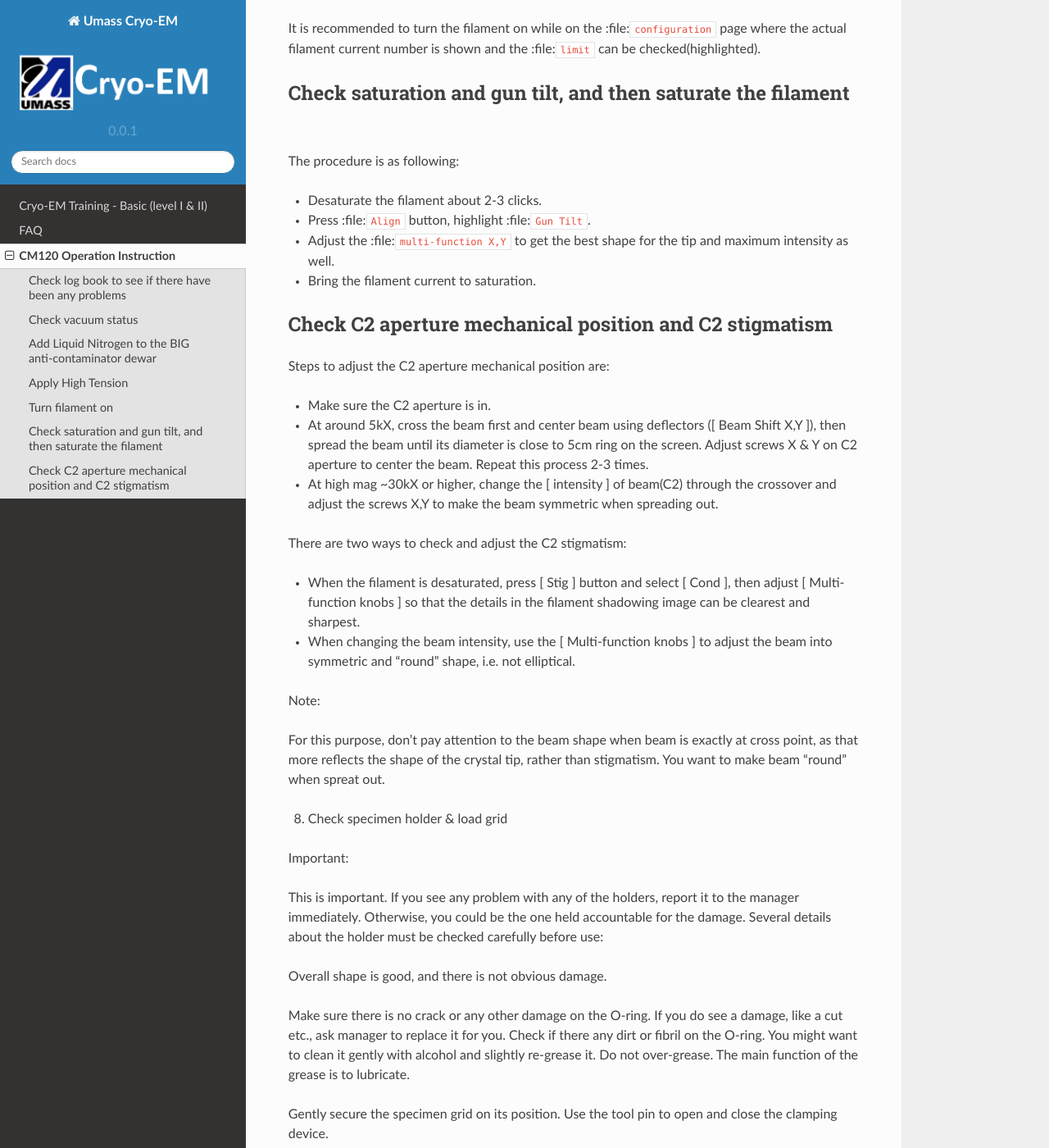
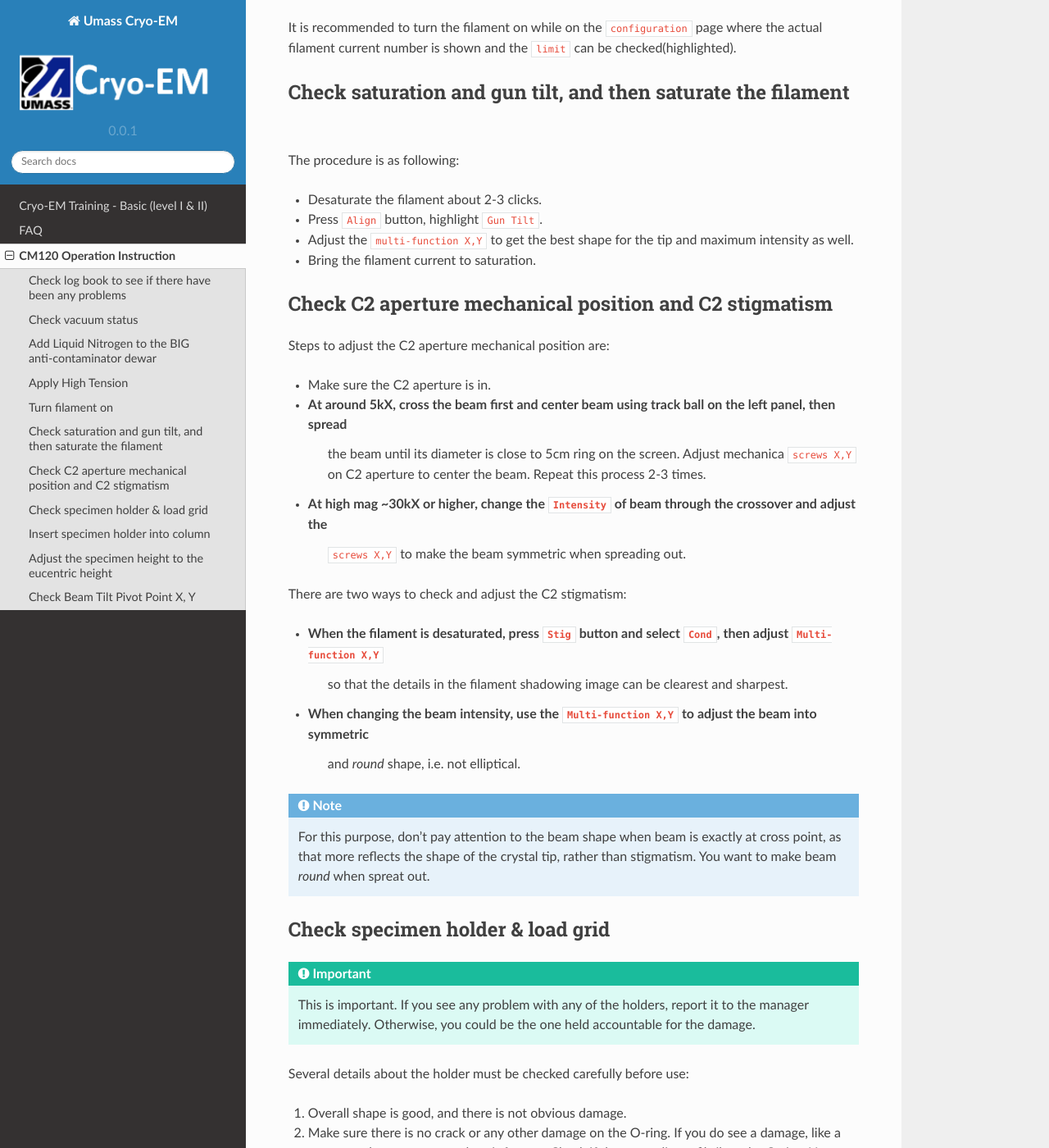
Before and after one commit to xuchen66/sphinx-emdocs, a Sphinx documentation site: the page built from source/cm120_instruction.rst, in a window 1280 px wide and 1400 px high, scrolled down 1673 px. Shown: the whole window at 82% size. Built offline with Sphinx 7.4.7 and the Read the Docs theme 2.0.0, drawn with Linux system fonts in a browser that asks for light colours; pages that are not in the unit, such as notebooks, are missing from menus; some of the changed text lies outside the part shown.

Commit message:
Update cm120_instruction.rst

```diff
--- a/source/cm120_instruction.rst
+++ b/source/cm120_instruction.rst
@@ -20,7 +20,7 @@
       feel free to let me know. Thank you!
 
 .. note::
-      all the turning knobs on the panel and push buttons are marked like :file:``button``.
+      all the turning knobs on the panel and push buttons are marked like ``button``.
 
 .. _check-logbook:
 
@@ -72,16 +72,16 @@
 Apply High Tension
 ------------------
 
-Turn High Tension (H.T.) on if it is off by pressing the :file: ``H.T.`` button on the panel.
-From :file: ``Parameter`` page, set it to 120kV or the voltage you want.
+Turn High Tension (H.T.) on if it is off by pressing the ``H.T.`` button on the panel.
+From ``Parameter`` page, set it to 120kV or the voltage you want.
 
 .. _turn-on-filament:
 
 Turn filament on
 ----------------
 
-It is recommended to turn the filament on while on the :file:``configuration`` page where
-the actual filament current number is shown and the :file:``limit`` can be checked(highlighted).
+It is recommended to turn the filament on while on the ``configuration`` page where
+the actual filament current number is shown and the ``limit`` can be checked(highlighted).
 
 .. _gun-tilt-saturatation:
 
@@ -91,9 +91,8 @@
 The procedure is as following:
 
 - Desaturate the filament about 2-3 clicks.
-- Press :file:``Align`` button, highlight :file:``Gun Tilt``.
-- Adjust the :file:``multi-function X,Y`` to get the best shape
-  for the tip and maximum intensity as well.
+- Press ``Align`` button, highlight ``Gun Tilt``.
+- Adjust the ``multi-function X,Y`` to get the best shape for the tip and maximum intensity as well.
 - Bring the filament current to saturation.
 
 .. _c2-aperture-stigma
@@ -104,84 +103,99 @@
 Steps to adjust the C2 aperture mechanical position are:
 
 - Make sure the C2 aperture is in.
-- At around 5kX, cross the beam first and center beam using deflectors ([ Beam Shift X,Y ]), then spread the beam until its diameter is close to 5cm ring on the screen. Adjust screws X & Y on C2 aperture to center the beam. Repeat this process 2-3 times.
-- At high mag ~30kX or higher, change the [ intensity ] of beam(C2) through the crossover and adjust the screws X,Y to make the beam symmetric when spreading out.
+- At around 5kX, cross the beam first and center beam using track ball on the left panel, then spread
+   the beam until its diameter is close to 5cm ring on the screen. Adjust mechanica ``screws X,Y`` on
+   C2 aperture to center the beam. Repeat this process 2-3 times.
+- At high mag ~30kX or higher, change the ``Intensity`` of beam through the crossover and adjust the
+   ``screws X,Y`` to make the beam symmetric when spreading out.
 
 There are two ways to check and adjust the C2 stigmatism:
 
-- When the filament is desaturated, press [ Stig ] button and select [ Cond ], then adjust [ Multi-function knobs ] so that the details in the filament shadowing image can be clearest and sharpest.
+- When the filament is desaturated, press ``Stig`` button and select ``Cond``, then adjust ``Multi-function X,Y``
+   so that the details in the filament shadowing image can be clearest and sharpest.
+- When changing the beam intensity, use the ``Multi-function X,Y`` to adjust the beam into symmetric
+   and *round* shape, i.e. not elliptical.
 
-- When changing the beam intensity, use the [ Multi-function knobs ] to adjust the beam into symmetric and "round" shape, i.e. not elliptical.
+.. Note::
 
-Note:
+   For this purpose, don't pay attention to the beam shape when beam is exactly at cross point, as that more
+   reflects the shape of the crystal tip, rather than stigmatism. You want to make beam *round* when spreat out.
 
-For this purpose, don't pay attention to the beam shape when beam is exactly at cross point, as that more reflects the shape of the crystal tip, rather than stigmatism. You want to make beam "round" when spreat out.
+.. _specimen-rod:
 
-8. Check specimen holder & load grid
+Check specimen holder & load grid
+---------------------------------
 
-Important:
+.. Important::
 
-This is important. If you see any problem with any of the holders, report it to the manager immediately. Otherwise, you could be the one held accountable for the damage. Several details about the holder must be checked carefully before use:
+   This is important. If you see any problem with any of the holders, report it to the manager immediately.
+   Otherwise, you could be the one held accountable for the damage.
 
-Overall shape is good, and there is not obvious damage.
+Several details about the holder must be checked carefully before use:
 
-Make sure there is no crack or any other damage on the O-ring. If you do see a damage, like a cut etc., ask manager to replace it for you. Check if there any dirt or fibril on the O-ring. You might want to clean it gently with alcohol and slightly re-grease it. Do not over-grease. The main function of the grease is to lubricate.
+#. Overall shape is good, and there is not obvious damage.
+#. Make sure there is no crack or any other damage on the O-ring. If you do see a damage, like a cut etc.,
+   ask manager to replace it for you. Check if there any dirt or fibril on the O-ring. You might want to
+   clean it gently with alcohol and slightly re-grease it. Do not over-grease. The main function of the
+   grease is to lubricate.
+#. Gently secure the specimen grid on its position. Use the tool pin to open and close the clamping device.
 
-Gently secure the specimen grid on its position. Use the tool pin to open and close the clamping device.
+.. _insert-specimen-rod:
 
-9. Insert specimen holder into column
+Insert specimen holder into column
+----------------------------------
 
-Warning:
+.. Warning::
 
-Be careful! Only at this stage, you might damage the scope or specimen holder mechanically. Be sure that you understand what you are doing. Should you feel any confusion about this procedure, please stop and ask for help.
+   Be careful! Only at this stage, you might damage the scope or specimen holder mechanically. Be sure that
+   you understand what you are doing. Should you feel any confusion about this procedure, please stop and ask
+   for help.
 
-Note:
+.. Note::
 
-For the sake of filament crystal, it is REQUIRED to turn down the filament to 10 before inserting the specimen rod. That way, in case IGP shoots high, there will be no subtancial damage to the LaB6 tip crystal. In general, filament should be kept at 10 or completely off until IGP recovers to below 26.
+   For the sake of filament crystal, it is REQUIRED to turn down the filament to 10 before inserting the specimen rod.
+   That way, in case IGP shoots high, there will be no subtancial damage to the LaB6 tip crystal. In general, filament
+   should be kept at 10 or completely off until IGP recovers to below 26.
 
-The procedure to insert a room temperature specimen rod is below.
+The procedure to insert a room temperature specimen rod is below:
 
-define airlock pumping time as 60 seconds, from Vacuum - Cryo page.
+#. define airlock pumping time as 60 seconds, from Vacuum - Cryo page.
+#. Reset stage tilt angle to 0 if it is not.
+#. Insert rod in, with the Pin at 3'oclock position.
+#. As soon as it reach the end, rotate rod CLOCKWISE with some pushing force so that the pin slides into the locking
+   groove at 5'oclock position. You should feel the rod goes "in" about 8mm.
+#. Wait until the red LED on the stage disappears. Dismiss the "non-standard" flushing message on the screen by pressing
+   ``Reset`` button at lower left corner of the screen display.
+#. Turn rod Count-Clockwise until pin is at 12'oclock position, while watching IGP reading. You should adjust your
+   rotating speed to keep IGP < 40.
 
-Reset stage tilt angle to 0 if it is not.
+.. _eucentricity
 
-Insert rod in, with the Pin at 3'oclock position.
-
-As soon as it reach the end, rotate rod CLOCKWISE with some pushing force so that the pin slides into the locking groove at 5'oclock position. You should feel the rod goes "in" about 8mm.
-
-Wait until the red LED on the stage disappears. Dismiss the "non-standard" flushing message on the screen by pressing "Reset" button at lower left corner of the screen display.
-
-Turn rod Count-Clockwise until pin is at 12'oclock position, while watching IGP reading. You should adjust your rotating speed to keep IGP < 40.
-
-10. Adjust the specimen height to the eucentric height
+Adjust the specimen height to the eucentric height
+--------------------------------------------------
 
 Eucentricity is a fixed reference point in a scope. It is the intercross point of stage axis and column axis. We want to observe our specimen grid at this height level so that the actual magnification doesn't differ much from day to day. And scope is designed to perform better when specimen is at such height. It is good to have the habbit to always adjust specimen to eucentric height after rod insertion. On CM120, the procedure is as following:
 
-Have beam seen on large screen, at ~3000X, and find a feature on the grid.
+#. Have beam seen on large screen, at ~3000X, and find a feature on the grid.
+#. Rotate stage back and forth by pressing ``CompuStage`` - `` A-wobbler``.
+#. Adjust joystick Z to minimize the shifting of the feature.
 
-rotate stage back and forth by pressing [ CompuStage ] - [ A-wobbler ].
+.. _beam-titl-pp:
 
-Adjust joystick Z to minimize the shifting of the feature.
+Check Beam Tilt Pivot Point X, Y
+--------------------------------
 
-11. Check Beam Tilt Pivot Point X, Y
+.. Note::
 
-Note:
+   The prerequisites for Pivot-Point is specimen being at eucentric height and objective being preceisly at focus level. **The order is important here**.
 
-The prerequisites for Pivot-Point is specimen being at eucentric height and objective being preceisly at focus level.
-
-Make sure the specimen is at eucentric height.
-
-Take out Obj. aperture.
-
-Press button [ Align ] - [ Direct Alignment ] - [ Beam Tilt Pivot X ].
-
-Merge image feature by adjusting [ Focus ] knob. This is to precisely focus the image.
-
-Merge beam using [ Multi-fcuntion knobs ].
-
-Repeat the last two steps for [ Beam Tilt Pivot Y ].
-
-Press [ Align ] button again to exit.
+#. Make sure the specimen is at eucentric height.
+#. Take out Obj. aperture.
+#. Press button ``Align`` - ``Direct Alignment`` - ``Beam Tilt Pivot X``.
+#. Merge image feature by adjusting ``Focus`` knob. This is to precisely focus the image.
+#. Merge beam using ``Multi-fcuntion knobs``.
+#. Repeat the last two steps for Beam Tilt Pivot Y.
+#. Press ``Align`` button again to exit.
 
 12. Check voltage and current rotation centers
 
```
